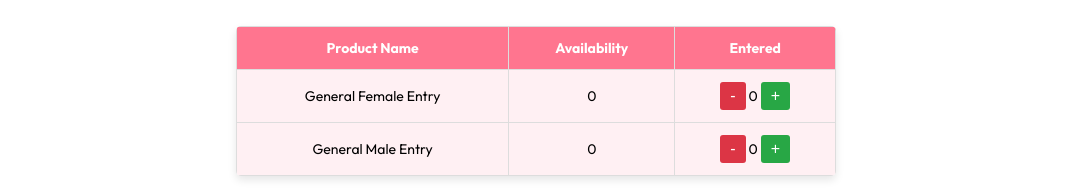
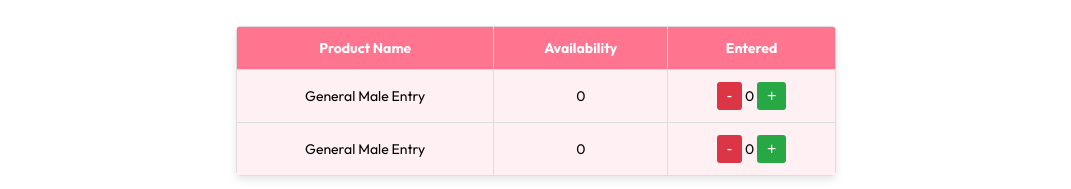
Before and after one commit to kisnaXD/shopifyWebhookWebApp, a plain HTML site: page index.html in a window 1280 px wide. Shown: the part 557-746 px from the top of the page, without its empty margins (104-1175 px from the left). Drawn offline with Linux system fonts and the light colour scheme; a web font is replaced by a local one.

Commit message:
Update index.html

```diff
--- a/index.html
+++ b/index.html
@@ -32,21 +32,21 @@
             </thead>
             <tbody>
                 <tr>
-                    <td>General Female Entry</td>
-                    <td><span id="general-female-entry-available">0</span></td> <!-- Available Quantity -->
+                    <td>General Male Entry</td>
+                    <td><span id="general-male-entry-available">0</span></td>
+                    <td>
+                        <button class="btn btn-minus" id="general-male-entry-minus">-</button>
+                        <span id="general-male-entry-value">0</span>
+                        <button class="btn btn-plus" id="general-male-entry-plus">+</button>
+                    </td>
+                </tr>
+                <tr>
+                    <td>General Male Entry</td>
+                    <td><span id="general-female-entry-available">0</span></td>
                     <td>
                         <button class="btn btn-minus" id="general-female-entry-minus">-</button>
                         <span id="general-female-entry-value">0</span>
                         <button class="btn btn-plus" id="general-female-entry-plus">+</button>
-                    </td>
-                </tr>
-                <tr>
-                    <td>General Male Entry</td>
-                    <td><span id="general-male-entry-available">0</span></td> <!-- Available Quantity -->
-                    <td>
-                        <button class="btn btn-minus" id="general-male-entry-minus">-</button>
-                        <span id="general-male-entry-value">0</span>
-                        <button class="btn btn-plus" id="general-male-entry-plus">+</button>
                     </td>
                 </tr>
             </tbody>
```
